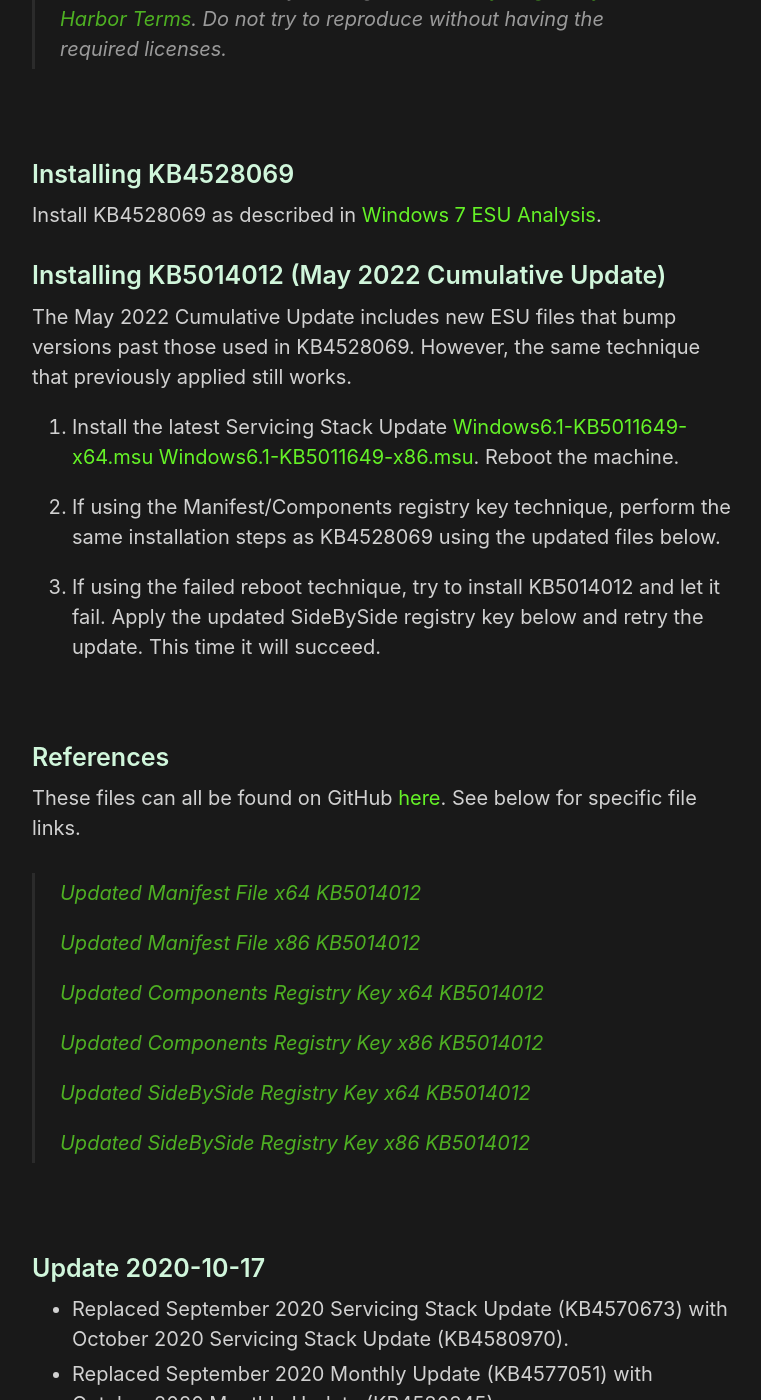
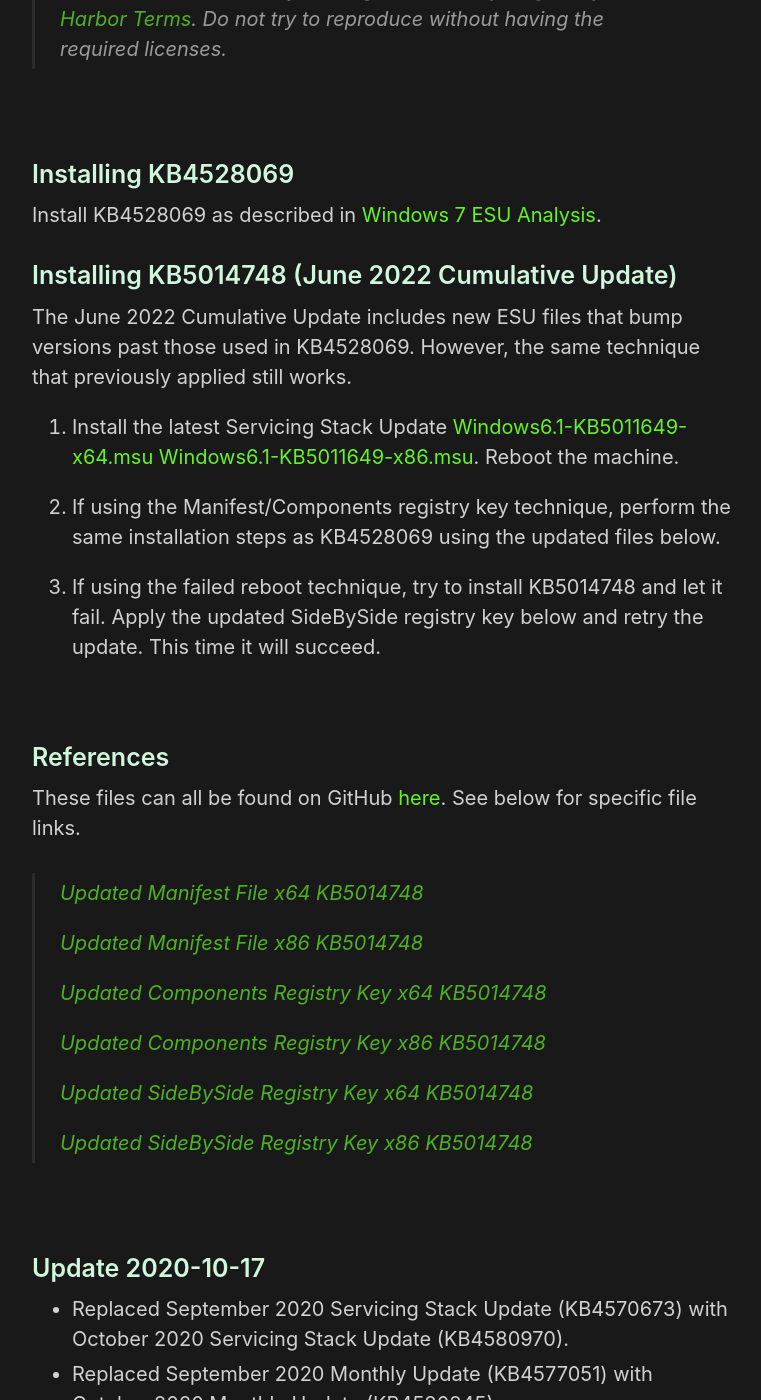
Before and after one commit to HackAndPwn/HackAndPwn.github.io, a Jekyll site: the page built from _posts/2020-09-12-windows-7-esu-analysis-updates.md, in a window 1280 px wide and 1400 px high, scrolled down 731 px. Shown: the whole window, without its empty margins (258-1019 px from the left). Built offline with Jekyll 4.4.1, drawn with Linux system fonts in a browser that asks for light colours; some of the changed text lies outside the part shown.

Commit message:
june 2022 updates

```diff
--- a/_posts/2020-09-12-windows-7-esu-analysis-updates.md
+++ b/_posts/2020-09-12-windows-7-esu-analysis-updates.md
@@ -19,15 +19,15 @@
 
 Install KB4528069 as described in [Windows 7 ESU Analysis](https://hackandpwn.com/windows-7-esu-analysis).
 
-### Installing KB5014012 (May 2022 Cumulative Update)
+### Installing KB5014748 (June 2022 Cumulative Update)
 
-The May 2022 Cumulative Update includes new ESU files that bump versions past those used in KB4528069.  However, the same technique that previously applied still works.
+The June 2022 Cumulative Update includes new ESU files that bump versions past those used in KB4528069.  However, the same technique that previously applied still works.
 
 1. Install the latest Servicing Stack Update [Windows6.1-KB5011649-x64.msu](https://github.com/HackAndPwn/Windows-7-Patching/raw/master/07_ESU_Updates/01_Windows6.1-KB5011649-x64.msu) [Windows6.1-KB5011649-x86.msu](https://github.com/HackAndPwn/Windows-7-Patching/raw/master/07_ESU_Updates/01_Windows6.1-KB5011649-x86.msu).  Reboot the machine.
 
 2. If using the Manifest/Components registry key technique, perform the same installation steps as KB4528069 using the updated files below.
 
-3. If using the failed reboot technique, try to install KB5014012 and let it fail.  Apply the updated SideBySide registry key below and retry the update.  This time it will succeed.
+3. If using the failed reboot technique, try to install KB5014748 and let it fail.  Apply the updated SideBySide registry key below and retry the update.  This time it will succeed.
 
 <br>
 
@@ -35,17 +35,17 @@
 
 These files can all be found on GitHub [here](https://github.com/HackAndPwn/Windows-7-ESU-Analysis).  See below for specific file links.
 
-> [Updated Manifest File x64 KB5014012](https://github.com/HackAndPwn/Windows-7-ESU-Analysis/blob/master/2022_05/amd64_microsoft-windows-s..edsecurityupdatesai_31bf3856ad364e35_6.1.7602.25954_none_c8b6401e36447cff.manifest)
+> [Updated Manifest File x64 KB5014748](https://github.com/HackAndPwn/Windows-7-ESU-Analysis/blob/master/2022_06/amd64_microsoft-windows-s..edsecurityupdatesai_31bf3856ad364e35_6.1.7602.25984_none_c895d05a365cd0d2.manifest)
 >
-> [Updated Manifest File x86 KB5014012](https://github.com/HackAndPwn/Windows-7-ESU-Analysis/blob/master/2022_05/x86_microsoft-windows-s..edsecurityupdatesai_31bf3856ad364e35_6.1.7602.25954_none_6c97a49a7de70bc9.manifest)
+> [Updated Manifest File x86 KB5014748](https://github.com/HackAndPwn/Windows-7-ESU-Analysis/blob/master/2022_06/x86_microsoft-windows-s..edsecurityupdatesai_31bf3856ad364e35_6.1.7602.25984_none_6c7734d67dff5f9c.manifest)
 >
-> [Updated Components Registry Key x64 KB5014012](https://github.com/HackAndPwn/Windows-7-ESU-Analysis/blob/master/2022_05/ComponentsRegistryKey_x64.reg)
+> [Updated Components Registry Key x64 KB5014748](https://github.com/HackAndPwn/Windows-7-ESU-Analysis/blob/master/2022_06/ComponentsRegistryKey_x64.reg)
 >
-> [Updated Components Registry Key x86 KB5014012](https://github.com/HackAndPwn/Windows-7-ESU-Analysis/blob/master/2022_05/ComponentsRegistryKey_x86.reg)
+> [Updated Components Registry Key x86 KB5014748](https://github.com/HackAndPwn/Windows-7-ESU-Analysis/blob/master/2022_06/ComponentsRegistryKey_x86.reg)
 >
-> [Updated SideBySide Registry Key x64 KB5014012](https://github.com/HackAndPwn/Windows-7-ESU-Analysis/blob/master/2022_05/SideBySideRegistryKey_x64.reg)
+> [Updated SideBySide Registry Key x64 KB5014748](https://github.com/HackAndPwn/Windows-7-ESU-Analysis/blob/master/2022_06/SideBySideRegistryKey_x64.reg)
 >
-> [Updated SideBySide Registry Key x86 KB5014012](https://github.com/HackAndPwn/Windows-7-ESU-Analysis/blob/master/2022_05/SideBySideRegistryKey_x86.reg)
+> [Updated SideBySide Registry Key x86 KB5014748](https://github.com/HackAndPwn/Windows-7-ESU-Analysis/blob/master/2022_06/SideBySideRegistryKey_x86.reg)
 
 <br>
 
@@ -137,3 +137,7 @@
 ### Update 2022-05-23
 * Replaced April 2022 Monthly Update (KB5012626) with May 2022 Monthly Update (KB5014012).
 * Replaced April 2022 Manifest, Components Registry Key, and SideBySide Registry Key (6.1.7602.25924) with May 2022 (6.1.7602.25954).
+
+### Update 2022-06-19
+* Replaced May 2022 Monthly Update (KB5014012) with June 2022 Monthly Update (KB5014748).
+* Replaced May 2022 Manifest, Components Registry Key, and SideBySide Registry Key (6.1.7602.25954) with June 2022 (6.1.7602.25984).
```
Also changed, not shown: other parts of _posts/2020-09-12-windows-7-esu-analysis-updates.md (+1 -1 lines), _posts/2020-05-23-windows-7-esu-patching.md (+13 -8 lines).
